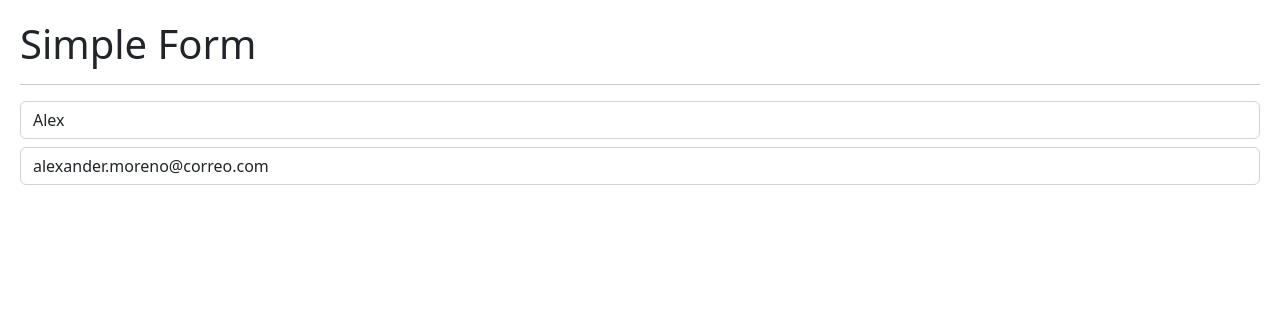
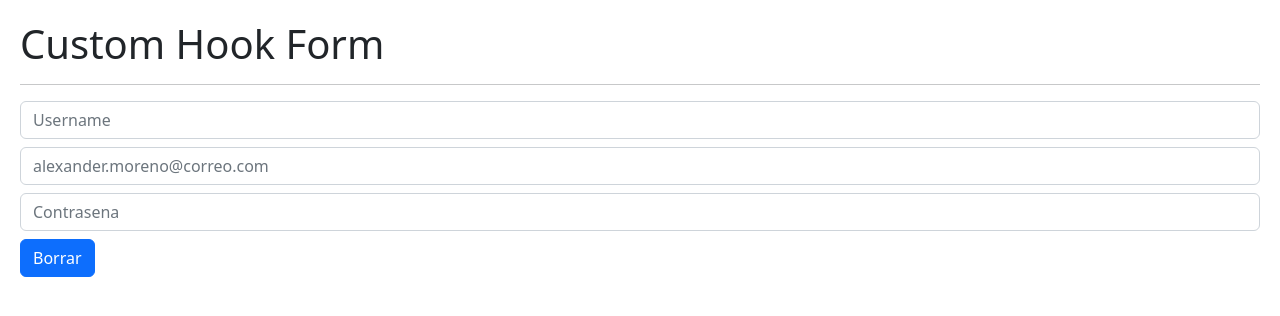
Before and after one commit to xander-on/course-react-fh, a React (Vite) app in the folder 05-hook-app/: page / in a window 1280 px wide. Shown: the top 316 px of the page. Built offline with nearby package versions, Linux system fonts and the light colour scheme.

Commit message:
s9 profundizando Hooks / 123 Custom Hooks

```diff
--- /dev/null
+++ b/05-hook-app/src/02-useEffect/FormWithCustomHook.jsx
@@ -0,0 +1,50 @@
+import { useEffect } from "react";
+import { useForm } from "../hooks/useForm";
+
+
+export const FormWithCustomHook = () => {
+
+  const {formtSate, onInputChange, onResetForm, username, email, password} = useForm({
+    username: '',
+    email: '',
+    password:''
+  });
+
+  // const {username, email, password} = formtSate;
+
+  return (
+    <>
+      <h1>Custom Hook Form</h1>
+      <hr />
+
+      <input
+        type="text"
+        className="form-control"
+        placeholder="Username"
+        name="username"
+        value={username}
+        onChange={ onInputChange }
+      />
+
+      <input
+        type="email"
+        className="form-control mt-2"
+        placeholder="alexander.moreno@correo.com"
+        name="email"
+        value={email}
+        onChange={ onInputChange }
+      />
+
+      <input
+        type="password"
+        className="form-control mt-2"
+        placeholder="Contrasena"
+        name="password"
+        value={password}
+        onChange={ onInputChange }
+      />
+
+      <button onClick={ onResetForm } className='btn btn-primary mt-2'>Borrar</button>
+    </>
+  )
+}
--- /dev/null
+++ b/05-hook-app/src/hooks/useForm.js
@@ -0,0 +1,25 @@
+import { useState } from "react";
+
+export const useForm = ( initialForm = {} ) => {
+
+  const [formtSate, setFormState] = useState(initialForm);
+
+  const onInputChange = ({target}) => {
+    const { name, value } = target;
+    setFormState({
+      ...formtSate,
+      [ name ]: value
+    });
+  }
+
+  const onResetForm = () => {
+    setFormState(initialForm);
+  }
+
+  return{
+    ...formtSate,
+    formtSate,
+    onInputChange,
+    onResetForm
+  }
+}
--- a/05-hook-app/src/main.jsx
+++ b/05-hook-app/src/main.jsx
@@ -1,6 +1,7 @@
 import React from 'react'
 import ReactDOM from 'react-dom/client'
-import { SimpleForm } from './02-useEffect/SimpleForm'
+import { FormWithCustomHook } from './02-useEffect/FormWithCustomHook'
+// import { SimpleForm } from './02-useEffect/SimpleForm'
 // import { CounterApp } from './01-useState/CounterApp'
 // import { CounterWithCustomHook } from './01-useState/CounterWithCustomHook'
 // import { HooksApp } from './HooksApp'
@@ -9,6 +10,6 @@
 
 ReactDOM.createRoot(document.getElementById('root')).render(
   // <React.StrictMode>
-    <SimpleForm/>
+    <FormWithCustomHook/>
   /* </React.StrictMode> */
 )
```
